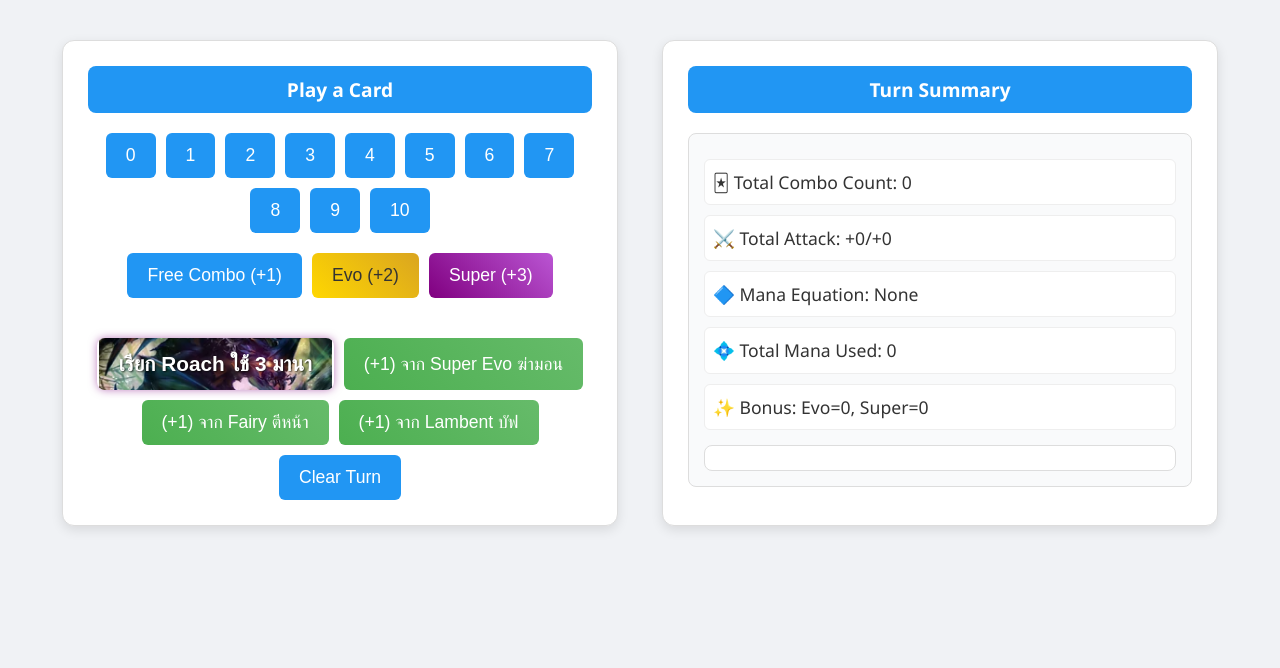
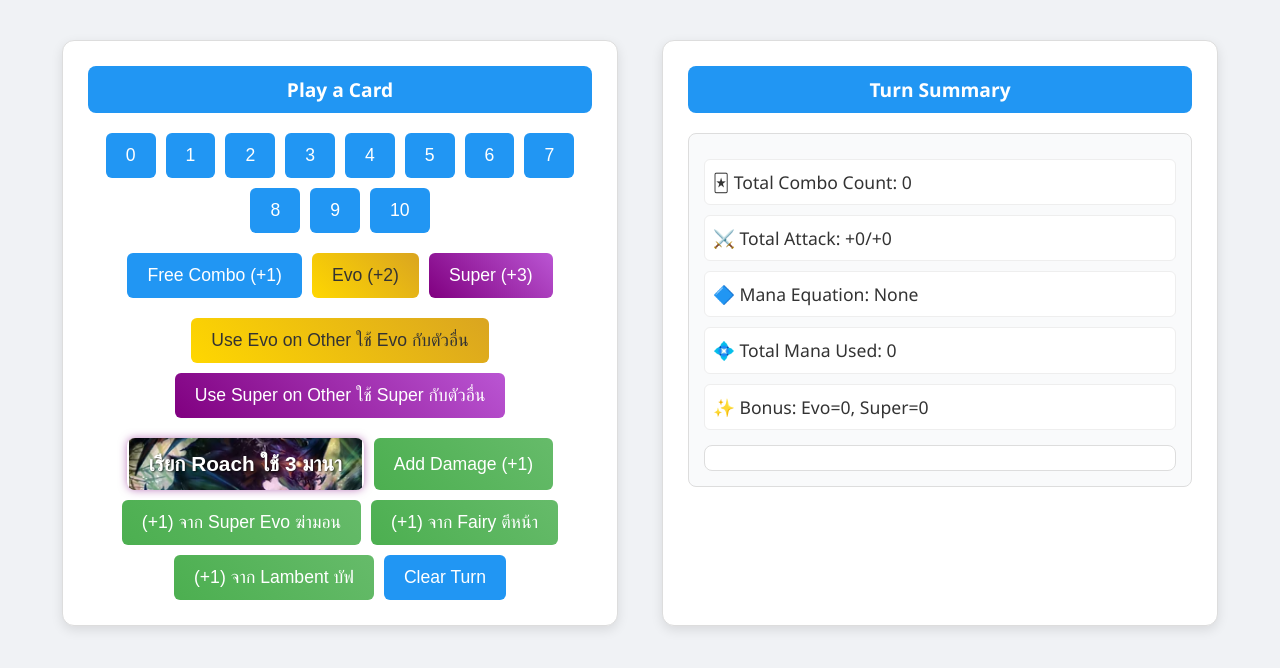
Before and after one commit to p00n4k/forest_combo_calculator, a plain HTML site: page index.html in a window 1280 px wide. Drawn offline with Linux system fonts and the light colour scheme.

Commit message:
Update index.html

```diff
--- a/index.html
+++ b/index.html
@@ -68,6 +68,7 @@
       .buttons button.button-roach {
         background: url('Rhinoceroach.webp') no-repeat center center !important;
         background-size: cover !important;
+
         color: white !important;
         font-weight: bold;
         font-size: 1.3em;
@@ -76,11 +77,17 @@
         box-shadow: 0 0 8px rgba(128, 0, 128, 0.5);
         transition: all 0.3s ease;
         text-shadow: 1px 1px 2px rgba(0, 0, 0, 0.7);
+
+        /* Alternatively, fixed width and height: */
+        /* width: 400px; */
+        /* height: 120px; */
       }
+
       .buttons button.button-roach:hover {
         box-shadow: 0 0 12px rgba(255, 215, 0, 0.7);
         color: #fff !important;
       }
+
       .button-disabled {
         background: #ccc !important;
         color: #888 !important;
@@ -180,11 +187,27 @@
           Super (+3)
         </button>
       </div>
-      <div class="buttons"></div>
+      <div class="buttons">
+        <button id="evoOtherBtn" class="button-evo" onclick="useEvoOnOther()">
+          Use Evo on Other
+          ใช้ Evo กับตัวอื่น
+        </button>
+        <button
+          id="superOtherBtn"
+          class="button-super"
+          onclick="useSuperOnOther()"
+        >
+          Use Super on Other
+          ใช้ Super กับตัวอื่น
+        </button>
+      </div>
       <div class="buttons">
         <button class="button-roach" onclick="playRoach()">
           เรียก Roach ใช้ 3 มานา
         </button>
+
+        <button class="button-add-damage" onclick="addDamage()">
+          Add Damage (+1)
         <button class="button-add-damage" onclick="addDamage('superEvo')">
           (+1) จาก Super Evo ฆ่ามอน
         </button>
@@ -270,6 +293,7 @@
         const comboBefore = playedCards.length + freeCombo;
         playedCards.push(3);
         const comboAfter = comboBefore + 1;
+
         let damage;
         if (evoBonus > 0 || superBonus > 0) {
           damage = comboAfter + evoBonus + superBonus;
@@ -289,6 +313,7 @@
         roachDamages.push(damage);
         updateDisplay();
       }
+      function addDamage() {
       function addDamage(source) {
         extraRoachDamage += 1;
         if (source && extraDamageSources.hasOwnProperty(source)) {
@@ -324,27 +349,33 @@
               `<span class="mana-number">${totalMana}</span>`
             : 'None';
         const totalAttack = cardCount + evoBonus + superBonus;
+
         document.getElementById('cardCount').innerText = cardCount;
         document.getElementById('attackBoost').innerText = totalAttack;
         document.getElementById('manaEquation').innerHTML = equation;
         document.getElementById('totalMana').innerText = totalMana;
+
         const evoText = evoBonus > 0 ? evoBonus : evoUsed ? '0 (used)' : '0';
         const superText =
           superBonus > 0 ? superBonus : superUsed ? '0 (used)' : '0';
         document.getElementById(
           'bonusDisplay'
         ).innerHTML = `✨ Bonus: Evo=${evoText}, Super=${superText}`;
+
         const evoBtn = document.getElementById('evoBtn');
         const superBtn = document.getElementById('superBtn');
         const evoOtherBtn = document.getElementById('evoOtherBtn');
         const superOtherBtn = document.getElementById('superOtherBtn');
+
         [evoBtn, superBtn, evoOtherBtn, superOtherBtn].forEach((btn) => {
           const isEvo = btn.id.includes('evo');
           btn.disabled = isEvo ? !evoAvailable : !superAvailable;
           btn.classList.toggle('button-disabled', btn.disabled);
         });
+
         const roachTotal = roachDamages.reduce((sum, d) => sum + d, 0);
         const total = roachTotal + extraRoachDamage;
+
         const damageList = roachDamages.length
           ? roachDamages
               .map((dmg, index) => {
@@ -360,10 +391,12 @@
               })
               .join('<br>')
           : 'No roaches played.';
+
         document.getElementById('roachDamage').innerHTML = `
         🦏 <strong>Roach Damage:</strong><br>
         ${damageList}
         <div class="block-purple"><strong>Total Roach Damage: ${roachTotal}</strong></div>
+        <div class="block-blue"><strong>Additional Damage: ${extraRoachDamage}</strong></div>
         <div class="block-blue">
           <strong>Additional Damage: ${extraRoachDamage}</strong>
           <ul style="margin:6px 0 0 20px; padding:0;">
@@ -386,6 +419,8 @@
         </div>
         <div class="block-green"><strong>Total Damage: ${total}</strong></div>`;
       }
+
+      // Initialize display on page load
       updateDisplay();
     </script>
   </body>
```
